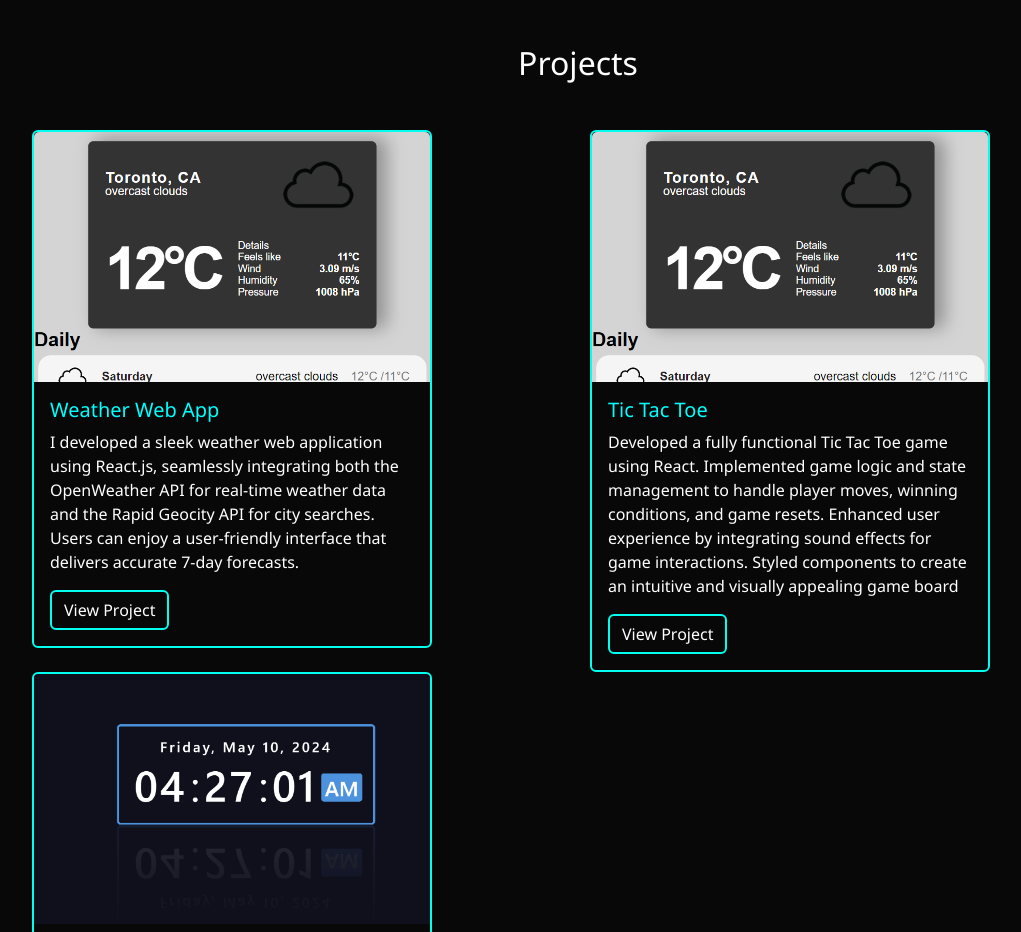
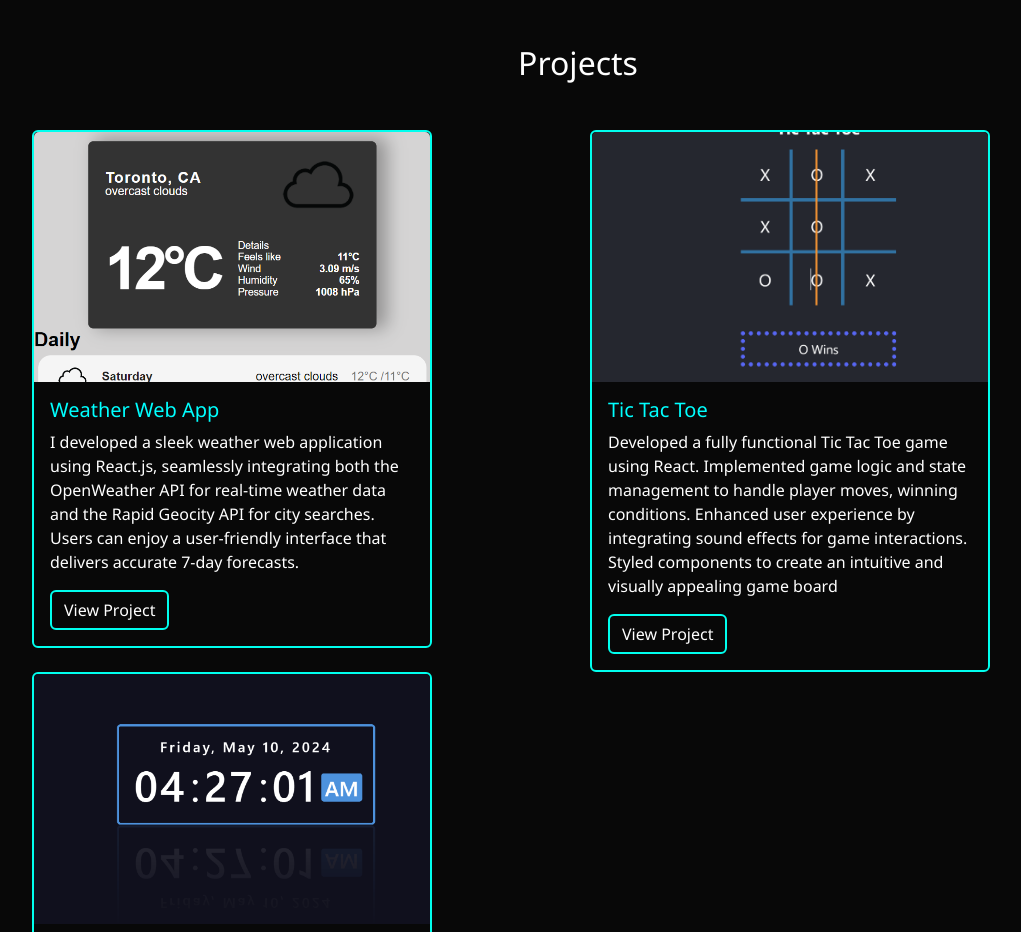
Before and after one commit to HassanNazamul/resume, a plain HTML site: page index.html in a window 1280 px wide. Shown: the part 1780-2712 px from the top of the page, without its empty margins (62-1083 px from the left). Drawn offline with nearby package versions, Linux system fonts and the light colour scheme.

Commit message:
refactored

```diff
--- a/index.html
+++ b/index.html
@@ -289,15 +289,14 @@
                 <!-- Tic Tac Toe Game -->
                 <div class="col-md-6">
                     <div class="card bg-card" style="width: 25rem; ">
-                        <div class="lund"><img class="card-img-top" src="./assest/waether.png" alt="Card image cap">
+                        <div class="lund"><img class="card-img-top" src="./assest/tictac.png" alt="Card image cap">
                         </div>
 
                         <div class="card-body ">
                             <h5 class="card-title"> <span>Tic Tac Toe </span></h5>
                             <p class="card-text" style="color: white;">Developed a fully functional Tic Tac Toe game
                                 using React.
-                                Implemented game logic and state management to handle player moves, winning conditions,
-                                and game resets.
+                                Implemented game logic and state management to handle player moves, winning conditions.
                                 Enhanced user experience by integrating sound effects for game interactions.
                                 Styled components to create an intuitive and visually appealing game board</p>
                             <a target="_blank" href="https://hassannazamul.github.io/tic-tac-toe-game/"
```
Also changed, not shown: assest/tictac.png (added).
